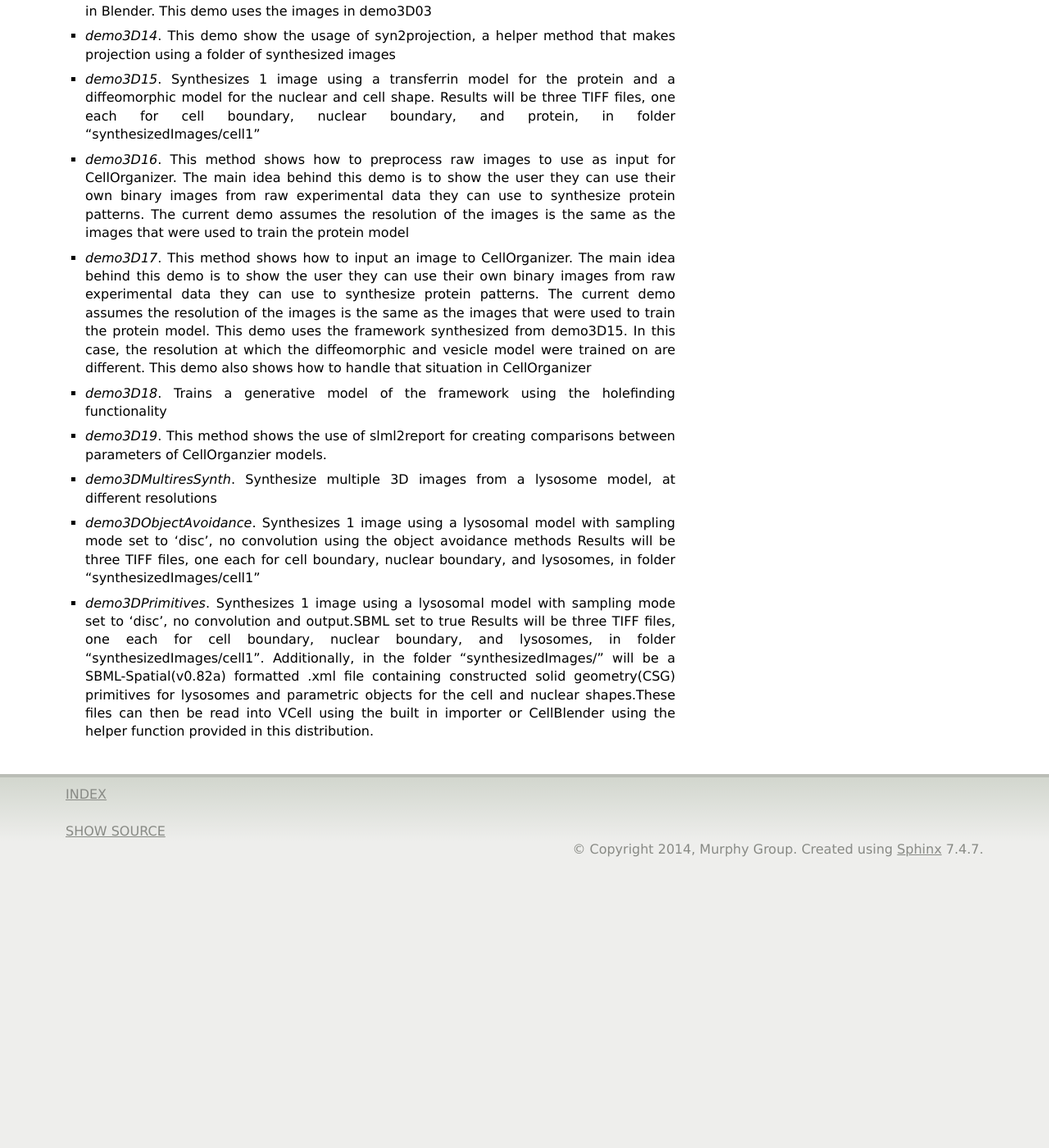
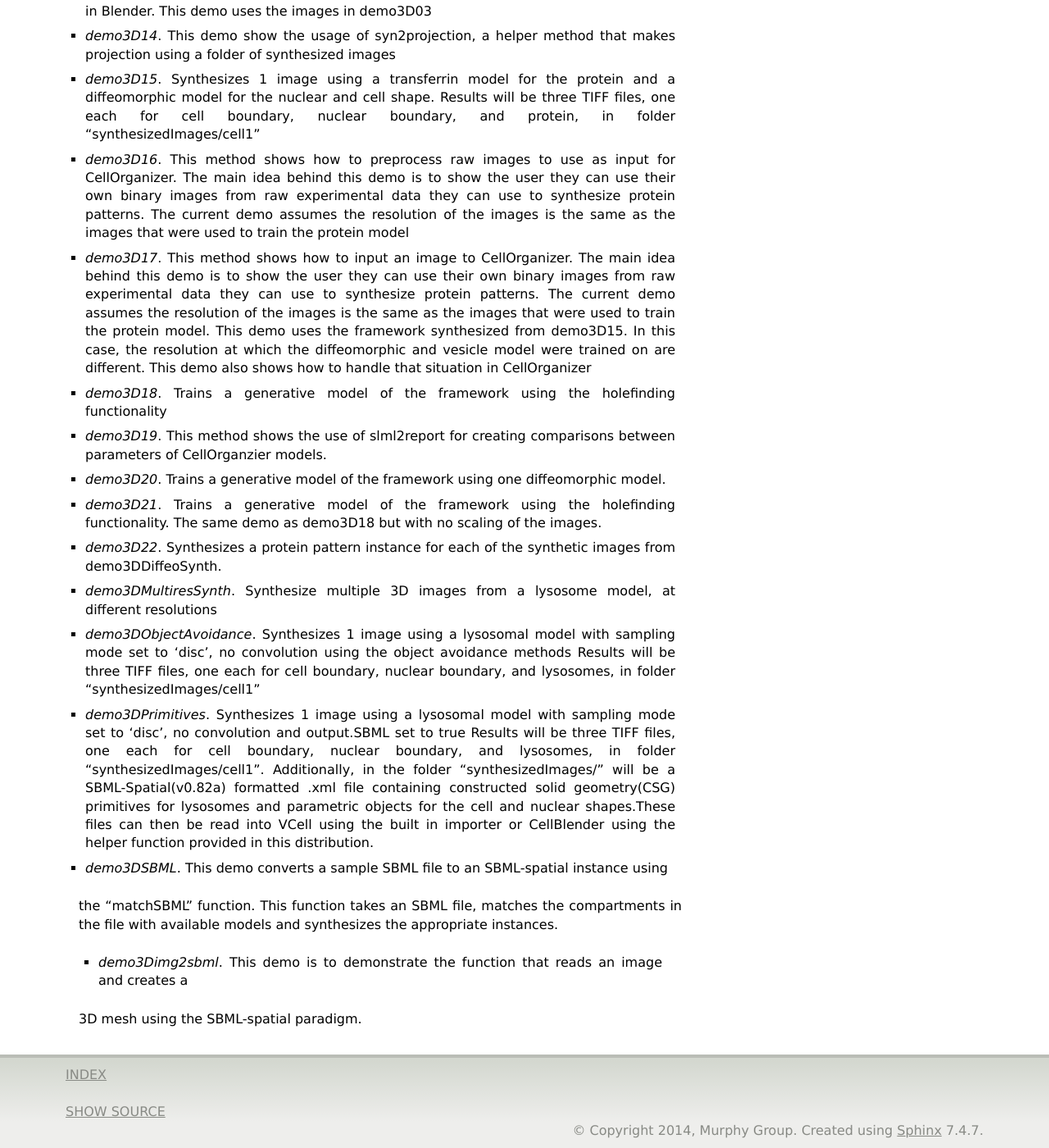
Before and after one commit to murphygroup/cellorganizer-documentation_old, a Sphinx documentation site: the page built from source/chapters/other/list_of_demos.rst, in a window 1280 px wide and 1400 px high, scrolled down 1478 px. Shown: the whole window at 82% size. Built offline with Sphinx 7.4.7, drawn with Linux system fonts in a browser that asks for light colours; before the commit the page ends 2535 px from its top, so only the background shows below that.

Commit message:
Updated demo list

```diff
--- a/source/chapters/demos.rst
+++ b/source/chapters/demos.rst
@@ -3,9 +3,9 @@
 ***********
 For convenience, a series of demos are included with each distribution of CellOrganizer. These demos show
 
-# how synthesize images from existing models,
-# how to train new models from raw data, as well as
-# other functionality that is related to the first two, i.e.
+* how synthesize images from existing models,
+* how to train new models from raw data, as well as
+* other functionality, e.g. exporting examples in multiple formats.
 
 To display information about the available demos contained in the distribution, type in Matlab terminal::
 
--- a/source/chapters/other/list_of_demos.rst
+++ b/source/chapters/other/list_of_demos.rst
@@ -44,8 +44,25 @@
 
 * `demo3D19`. This method shows the use of slml2report for creating comparisons between parameters of CellOrganzier models.
 
+* `demo3D20`. Trains a generative model of the framework using one diffeomorphic model.
+
+* `demo3D21`. Trains a generative model of the framework using the holefinding
+  functionality. The same demo as demo3D18 but with no scaling of the
+  images.
+
+* `demo3D22`. Synthesizes a protein pattern instance for each of the synthetic images
+  from demo3DDiffeoSynth.
+
 * `demo3DMultiresSynth`. Synthesize multiple 3D images from a lysosome model, at different resolutions
 
 * `demo3DObjectAvoidance`. Synthesizes 1 image using a lysosomal model with sampling mode set to 'disc', no convolution using the object avoidance methods Results will be three TIFF files, one each for cell boundary, nuclear boundary, and lysosomes, in folder "synthesizedImages/cell1"
 
 * `demo3DPrimitives`. Synthesizes 1 image using a lysosomal model with sampling mode set to 'disc', no convolution and output.SBML set to true Results will be three TIFF files, one each for cell boundary, nuclear boundary, and lysosomes, in folder "synthesizedImages/cell1". Additionally, in the folder "synthesizedImages/" will be a SBML-Spatial(v0.82a) formatted .xml file containing constructed solid geometry(CSG) primitives for lysosomes and parametric objects for the cell and nuclear shapes.These files can then be read into VCell using the built in importer or CellBlender using the helper function provided in this distribution.
+
+* `demo3DSBML`. This demo converts a sample SBML file to an SBML-spatial instance using
+ the "matchSBML" function. This function takes an SBML file, matches the
+ compartments in the file with available models and synthesizes the
+ appropriate instances.
+
+ * `demo3Dimg2sbml`. This demo is to demonstrate the function that reads an image and creates a
+ 3D mesh using the SBML-spatial paradigm.
```
